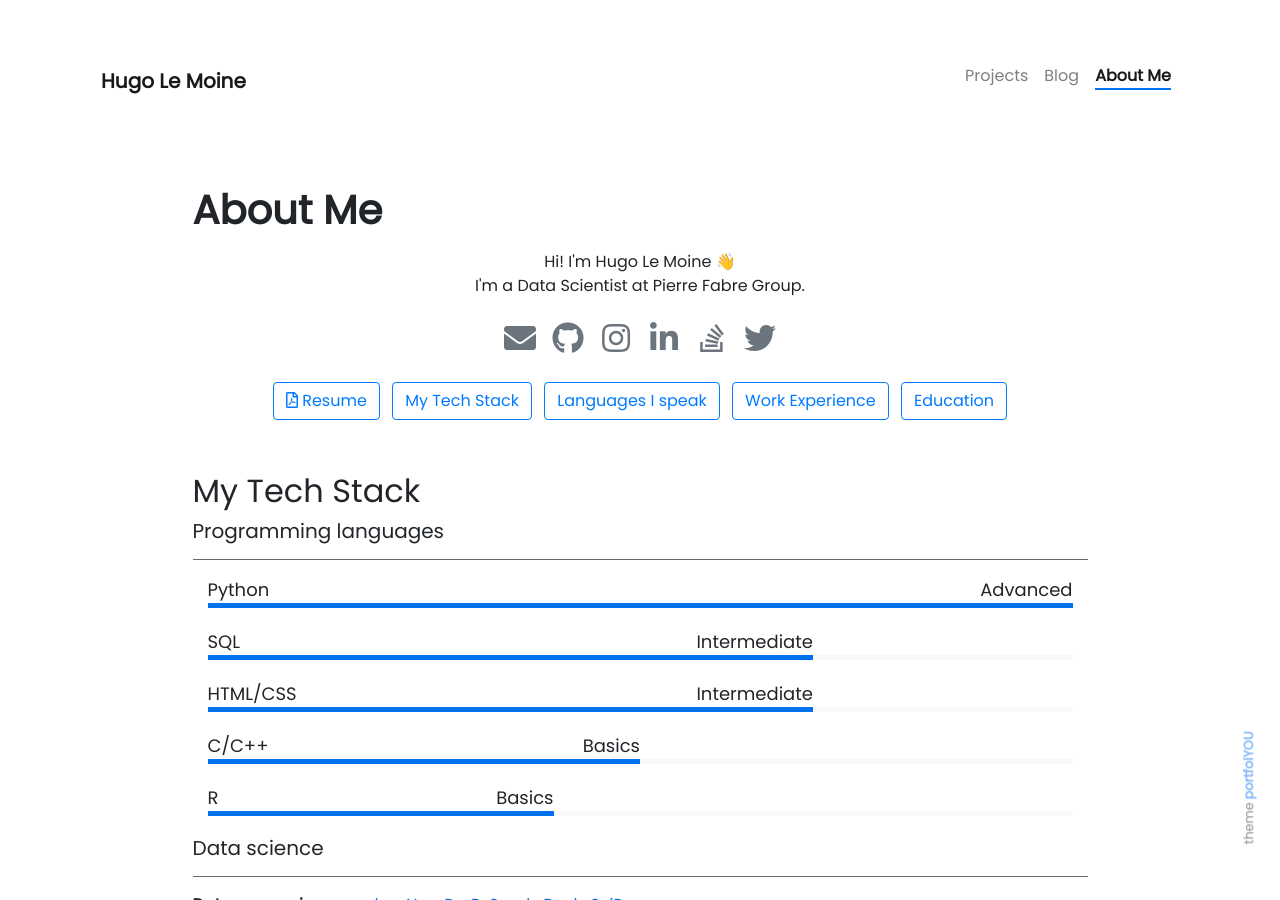
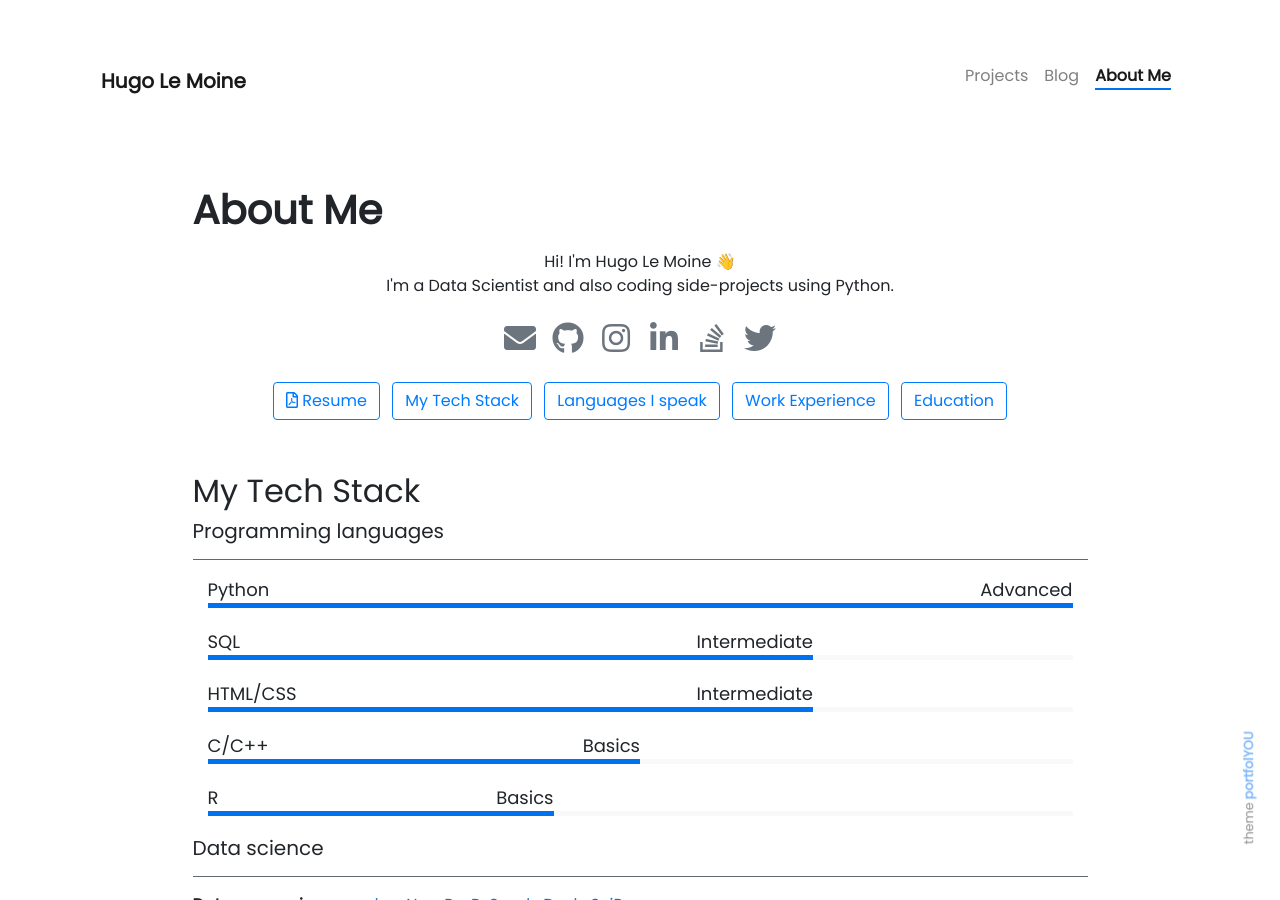
Before and after one commit to hugolmn/hugolmn.github.io, a Jekyll site: the page built from pages/about.md, in a window 1280 px wide and 900 px high. Built offline with Jekyll 4.4.1, drawn with Linux system fonts in a browser that asks for light colours; nearby versions of some CDN libraries; emoji names are drawn with the system emoji font.

Commit message:
Removed Pierre Fabre

```diff
--- a/_config.yml
+++ b/_config.yml
@@ -1,6 +1,6 @@
 ### Site Settings ###
 title               : Hugo Le Moine
-description         : I'm a Data Scientist at Pierre Fabre and UTC alumni. I share projects and blog posts related to Python, Data Science and Machine Learning.
+description         : I'm a Data Scientist and UTC alumni. I share projects and blog posts related to Python, Data Science and Machine Learning.
 baseurl             : ""                     # Change to empty quotes if you are hosting your site at <your-username>.github.io directly
 repository          : hugolmn/hugolmn.github.io     # Change to <your-username>/<your-username>.github.io (or remove it if you don't need remote projects)
 #remote_theme        : hugolmn/portfolYOU
--- a/pages/about.md
+++ b/pages/about.md
@@ -11,7 +11,7 @@ weight: 3
   </p>
   <p class="text-center">
     Hi! I'm Hugo Le Moine :wave:<br>
-    I'm a Data Scientist at Pierre Fabre Group.
+    I'm a Data Scientist and also coding side-projects using Python.
   </p>
 
   <div class="row d-flex justify-content-center mb-3">
```
